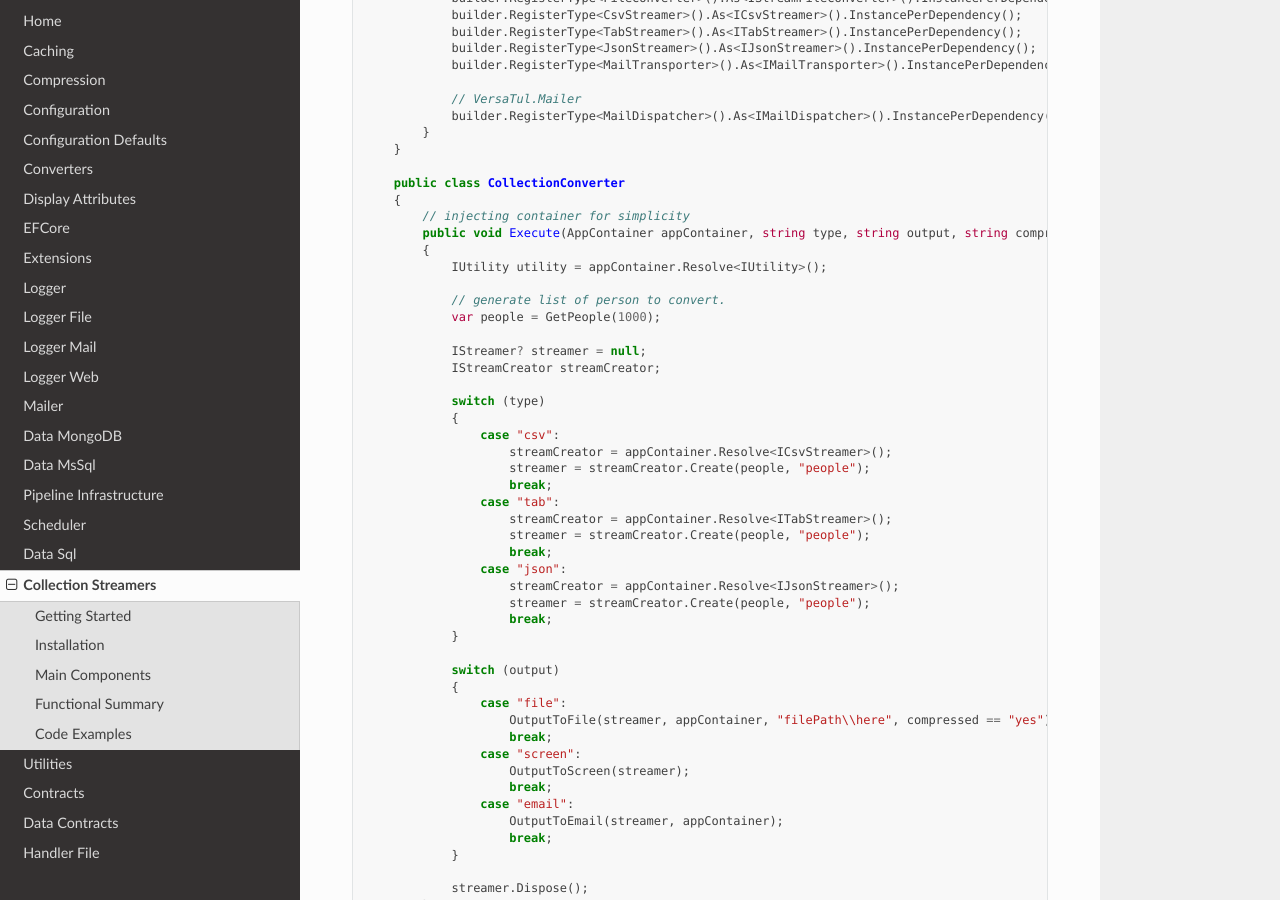
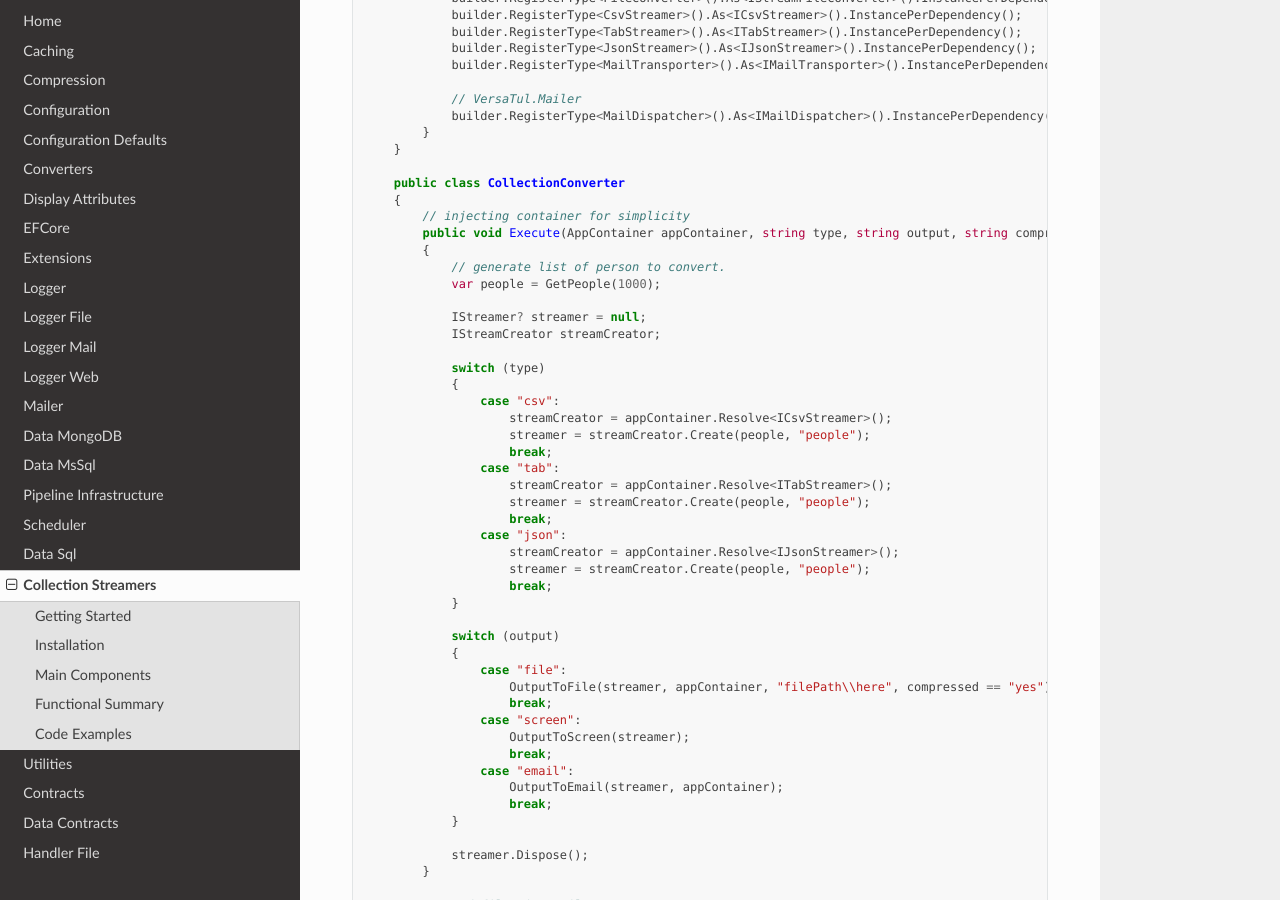
Before and after one commit to BjornWilliams/DocsVersaTul, a Sphinx documentation site: the page built from docs/source/streamers.rst, in a window 1280 px wide and 900 px high, scrolled down 4274 px. Built offline with Sphinx 7.4.7 and the Read the Docs theme 2.0.0, drawn with Linux system fonts in a browser that asks for light colours.

Commit message:
Update streamers.rst

```diff
--- a/docs/source/streamers.rst
+++ b/docs/source/streamers.rst
@@ -217,8 +217,6 @@ Code Examples
             // injecting container for simplicity
             public void Execute(AppContainer appContainer, string type, string output, string compressed)
             {
-                IUtility utility = appContainer.Resolve<IUtility>();
-
                 // generate list of person to convert.
                 var people = GetPeople(1000);
 
```
